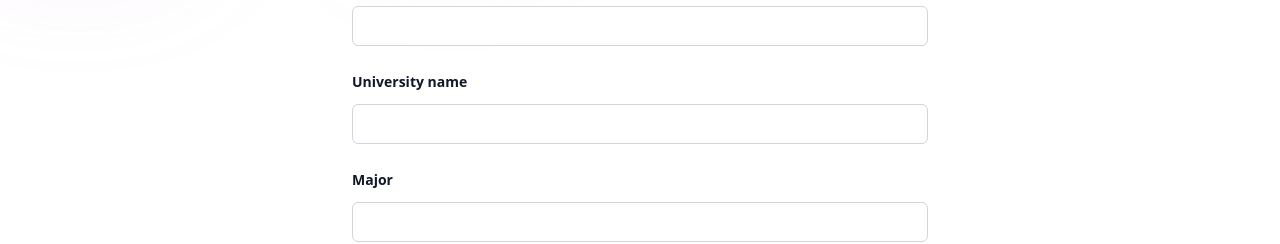
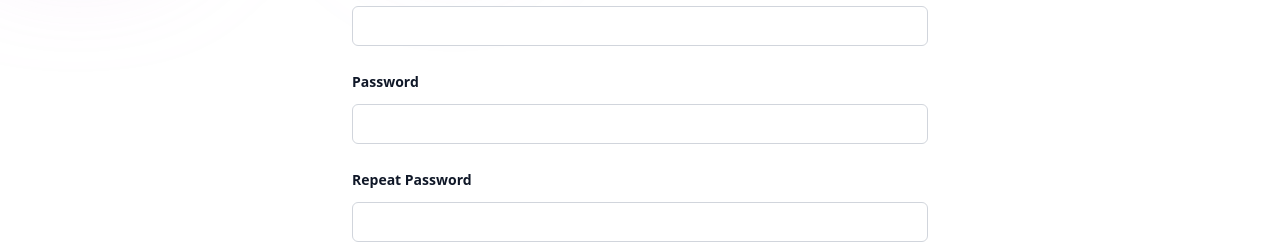
Before and after one commit to vnikolova131/react-js-softuni-spa-application, a React (Vite) app in the folder client/: page /register in a window 1280 px wide. Shown: the part 422-666 px from the top of the page. Built offline with nearby package versions, Linux system fonts and the light colour scheme.

Commit message:
add register

```diff
--- a/client/src/api/authApi.js
+++ b/client/src/api/authApi.js
@@ -22,3 +22,13 @@ export const useLogin = () => {
         login,
     }
 }
+
+export const useRegister = () => {
+    const register = (email, password) => {
+            return request.post(`${baseUrl}/register`, { email,password })
+    }
+
+    return {
+        register,
+    }
+}
--- a/client/src/components/Register.jsx
+++ b/client/src/components/Register.jsx
@@ -1,14 +1,36 @@
 'use client'
 
-import { useState } from 'react'
+import { useCallback, useContext, useState } from 'react'
 import { ChevronDownIcon } from '@heroicons/react/16/solid'
 import { Field, Label, Switch } from '@headlessui/react'
-import { Link } from 'react-router'
+import { Link, useNavigate } from 'react-router'
 import './registerStyling.css'
 import './register.css';
+import { useRegister } from '../api/authApi'
+import { UserContext } from '../contexts/userContext'
 
 export default function Register() {
+  const navigate = useNavigate()
+  const {register } = useRegister();
+  const { userLoginHandler } = useContext(UserContext)
+
   const [agreed, setAgreed] = useState(false)
+  const registerHandler = async (formData) => {
+
+    const {firstName, lastName, email, password, rePassword, phoneNumber, country} = Object.fromEntries(formData)
+
+    if(password !== rePassword) {
+      console.log('Password missmatch!')
+
+      return;
+    }
+
+    const authData = await register(email, password)
+
+    userLoginHandler(authData)
+
+    navigate('/')
+  }
 
   return (
     <div className="isolate bg-white px-6 py-24 sm:py-32 lg:px-8">
@@ -28,7 +50,7 @@ export default function Register() {
         <h2 className="text-4xl font-semibold tracking-tight text-balance text-gray-900 sm:text-5xl">Register</h2>
         <p className="mt-2 text-lg/8 text-gray-600">Advance in your studies and make friends!</p>
       </div>
-      <form action="#" method="POST" className="mx-auto mt-16 max-w-xl sm:mt-20">
+      <form action={registerHandler}  className="mx-auto mt-16 max-w-xl sm:mt-20">
         <div className="grid grid-cols-1 gap-x-8 gap-y-6 sm:grid-cols-2">
           <div>
             <label htmlFor="first-name" className="block text-sm/6 font-semibold text-gray-900">
@@ -36,8 +58,8 @@ export default function Register() {
             </label>
             <div className="mt-2.5">
               <input
-                id="first-name"
-                name="first-name"
+                id="firstName"
+                name="firstName"
                 type="text"
                 autoComplete="given-name"
                 className="block w-full rounded-md bg-white px-3.5 py-2 text-base text-gray-900 outline-1 -outline-offset-1 outline-gray-300 placeholder:text-gray-400 focus:outline-2 focus:-outline-offset-2 focus:outline-indigo-600"
@@ -50,8 +72,8 @@ export default function Register() {
             </label>
             <div className="mt-2.5">
               <input
-                id="last-name"
-                name="last-name"
+                id="lastName"
+                name="lastName"
                 type="text"
                 autoComplete="family-name"
                 className="block w-full rounded-md bg-white px-3.5 py-2 text-base text-gray-900 outline-1 -outline-offset-1 outline-gray-300 placeholder:text-gray-400 focus:outline-2 focus:-outline-offset-2 focus:outline-indigo-600"
@@ -74,12 +96,12 @@ export default function Register() {
           </div>
           <div className="sm:col-span-2">
             <label htmlFor="company" className="block text-sm/6 font-semibold text-gray-900">
-              University name
+              Password
             </label>
             <div className="mt-2.5">
               <input
-                id="universityName"
-                name="universityName"
+                id="password"
+                name="password"
                 type="text"
                 autoComplete="organization"
                 className="block w-full rounded-md bg-white px-3.5 py-2 text-base text-gray-900 outline-1 -outline-offset-1 outline-gray-300 placeholder:text-gray-400 focus:outline-2 focus:-outline-offset-2 focus:outline-indigo-600"
@@ -88,12 +110,12 @@ export default function Register() {
           </div>
           <div className="sm:col-span-2">
             <label htmlFor="email" className="block text-sm/6 font-semibold text-gray-900">
-              Major
+              Repeat Password
             </label>
             <div className="mt-2.5">
               <input
-                id="major"
-                name="major"
+                id="rePassword"
+                name="rePassword"
                 type="text"
                 autoComplete="organization"
                 className="block w-full rounded-md bg-white px-3.5 py-2 text-base text-gray-900 outline-1 -outline-offset-1 outline-gray-300 placeholder:text-gray-400 focus:outline-2 focus:-outline-offset-2 focus:outline-indigo-600"
@@ -124,8 +146,8 @@ export default function Register() {
                   />
                 </div>
                 <input
-                  id="phone-number"
-                  name="phone-number"
+                  id="phoneNumber"
+                  name="phoneNumber"
                   type="text"
                   placeholder="123-456-7890"
                   className="block min-w-0 grow py-1.5 pr-3 pl-1 text-base text-gray-900 placeholder:text-gray-400 focus:outline-none sm:text-sm/6"
```
